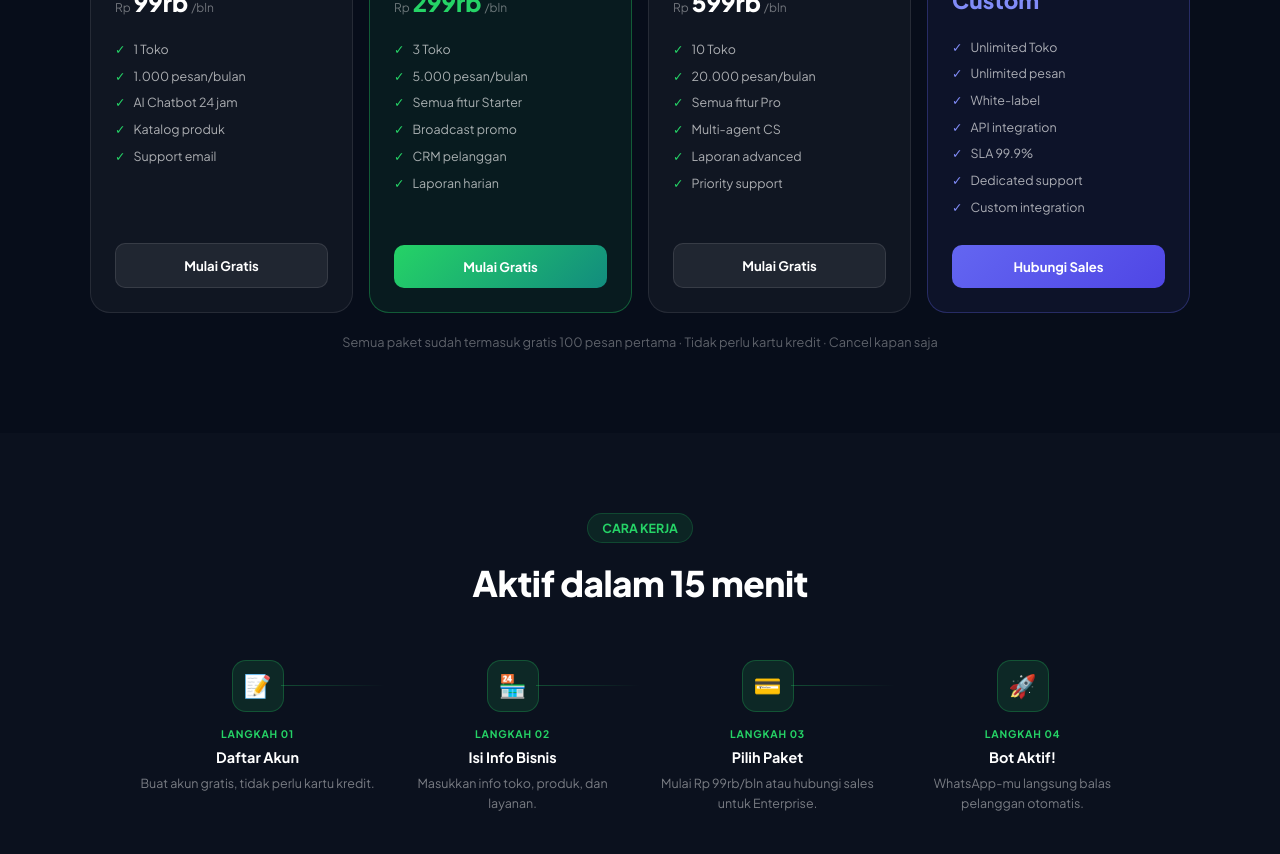
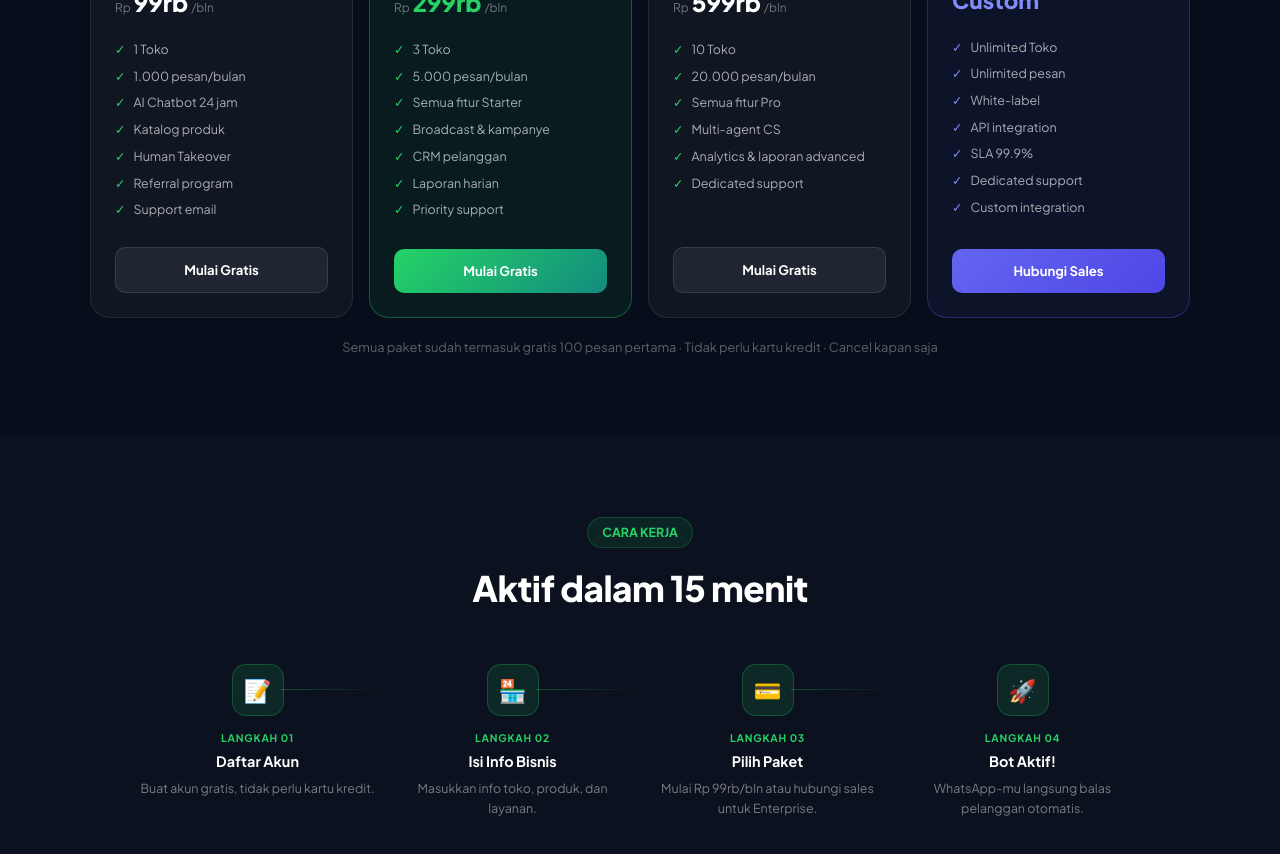
Before and after one commit to mkhoironw/mahirusaha-dashboard, a Next.js app: page / in a window 1280 px wide. Shown: the part 2900-3754 px from the top of the page. Built offline with nearby package versions, Linux system fonts and the light colour scheme.

Commit message:
update fitur paket Starter, Pro, Bisnis

```diff
--- a/app/page.tsx
+++ b/app/page.tsx
@@ -278,13 +278,13 @@ export default function Home() {
           <div className="price-grid" style={{ display:'grid', gridTemplateColumns:'repeat(4,1fr)', gap:'16px' }}>
             {[
               { kode:'starter', name:'Starter', desc:'Untuk UMKM yang baru mulai', color:'rgba(255,255,255,.04)', border:'rgba(255,255,255,.09)', popular:false,
-                features:['1 Toko','1.000 pesan/bulan','AI Chatbot 24 jam','Katalog produk','Support email'] },
-              { kode:'pro', name:'Pro', desc:'Untuk bisnis yang ingin tumbuh', color:'rgba(37,211,102,.07)', border:'rgba(37,211,102,.35)', popular:true,
-                features:['3 Toko','5.000 pesan/bulan','Semua fitur Starter','Broadcast promo','CRM pelanggan','Laporan harian'] },
-              { kode:'bisnis', name:'Bisnis', desc:'Untuk bisnis menengah', color:'rgba(255,255,255,.04)', border:'rgba(255,255,255,.09)', popular:false,
-                features:['10 Toko','20.000 pesan/bulan','Semua fitur Pro','Multi-agent CS','Laporan advanced','Priority support'] },
-              { kode:'enterprise', name:'Enterprise', desc:'Untuk perusahaan besar', color:'rgba(99,102,241,.07)', border:'rgba(99,102,241,.3)', popular:false,
-                features:['Unlimited Toko','Unlimited pesan','White-label','API integration','SLA 99.9%','Dedicated support','Custom integration'] },
+				features:['1 Toko','1.000 pesan/bulan','AI Chatbot 24 jam','Katalog produk','Human Takeover','Referral program','Support email'] },
+			  { kode:'pro', name:'Pro', desc:'Untuk bisnis yang ingin tumbuh', color:'rgba(37,211,102,.07)', border:'rgba(37,211,102,.35)', popular:true,
+				features:['3 Toko','5.000 pesan/bulan','Semua fitur Starter','Broadcast & kampanye','CRM pelanggan','Laporan harian','Priority support'] },
+			  { kode:'bisnis', name:'Bisnis', desc:'Untuk bisnis menengah', color:'rgba(255,255,255,.04)', border:'rgba(255,255,255,.09)', popular:false,
+				features:['10 Toko','20.000 pesan/bulan','Semua fitur Pro','Multi-agent CS','Analytics & laporan advanced','Dedicated support'] },
+			  { kode:'enterprise', name:'Enterprise', desc:'Untuk perusahaan besar', color:'rgba(99,102,241,.07)', border:'rgba(99,102,241,.3)', popular:false,
+				features:['Unlimited Toko','Unlimited pesan','White-label','API integration','SLA 99.9%','Dedicated support','Custom integration'] },
             ].map((p)=>(
               <div key={p.kode} className="card-h" style={{ background:p.color, border:`1px solid ${p.border}`, borderRadius:'20px', padding:'24px', position:'relative', display:'flex', flexDirection:'column' }}>
                 {p.popular&&<div style={{ position:'absolute', top:'-12px', left:'50%', transform:'translateX(-50%)', background:'#25d366', color:'#070d1a', fontSize:'.68rem', fontWeight:800, padding:'4px 14px', borderRadius:'100px', whiteSpace:'nowrap' }}>TERPOPULER</div>}
```
